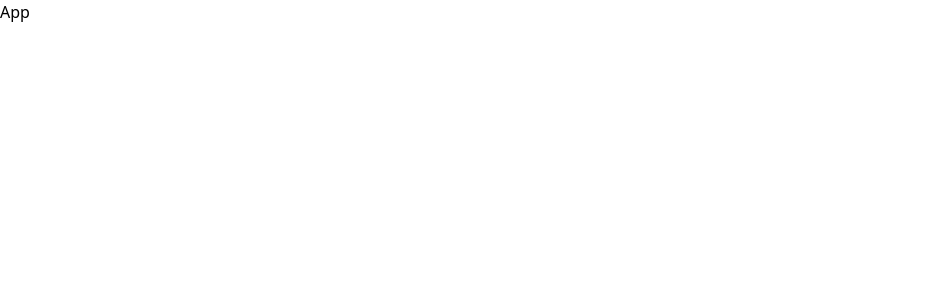
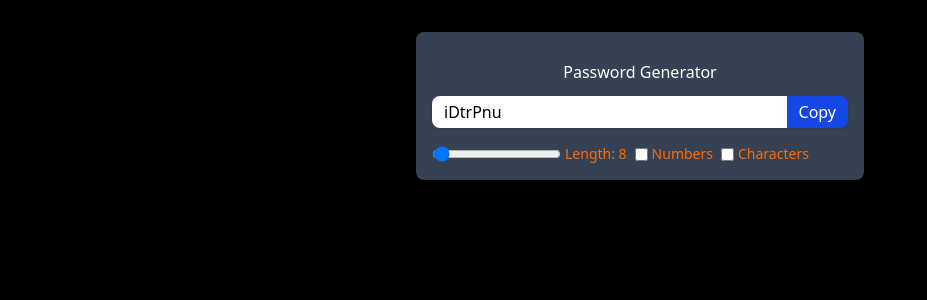
Before and after one commit to ameerhamza1490/Password-Generator-React, a React (Vite) app: page / in a window 1280 px wide. Shown: the top 300 px of the page, without its empty margins (0-927 px from the left). Built offline with nearby package versions, Linux system fonts and the light colour scheme.

Commit message:
initial commit

```diff
--- a/src/App.css
+++ b/src/App.css
@@ -0,0 +1,3 @@
+body{
+    background-color: black;
+}
--- a/src/App.jsx
+++ b/src/App.jsx
@@ -1,9 +1,100 @@
-import React from 'react'
+import React, { useCallback, useEffect, useState, useRef } from "react";
+import "./App.css";
 
 const App = () => {
+  const [length, setLength] = useState(8);
+  const [numberAllowed, setNumberAllowed] = useState(false);
+  const [charAllowed, setCharAllowed] = useState(false);
+  const [password, setPassword] = useState("");
+
+  const passwordGenerator = useCallback(() => {
+    let pass = "";
+    let str = "ABCDEFGHIJKLMNOPQRSTUVWXYZabcdefghijklmnopqrstuvwxyz";
+    if (numberAllowed) str += "0123456789";
+    if (charAllowed) str += "@#$%^&*!~";
+    for (let i = 1; i <= length; i++) {
+      let char = Math.floor(Math.random() * str.length + 1);
+      pass += str.charAt(char);
+    }
+    setPassword(pass);
+  }, [length, numberAllowed, charAllowed, setPassword]);
+
+  useEffect(() => {
+    passwordGenerator();
+  }, [length, numberAllowed, charAllowed, setPassword]);
+
+  //Use Ref Hook
+  const passwordRef = useRef(null);
+  const copyPassword = useCallback(() => {
+    passwordRef.current?.select();
+    window.navigator.clipboard.writeText(password);
+  }, [password]);
   return (
-    <div>App</div>
-  )
-}
+    <>
+      <div className="w-full max-w-md mx-auto shadow-md rounded-lg px-4 my-8 text-orange-500 bg-gray-700 py-4">
+        <h1 className="text-white text-center my-3">Password Generator</h1>
+        <div className="flex shadow rounded-lg overflow-hidden mb-4">
+          <input
+            type="text"
+            value={password}
+            className="outline-none w-full py-1 px-3 bg-white text-black"
+            placeholder="Password"
+            ref={passwordRef}
+            readOnly
+          />
+          <button
+            className="outline-none bg-blue-700 text-white px-3 py-0.5 shrink-0 cursor-pointer hover:bg-blue-950 transition delay-150 duration-300 ease-in-out focus:bg-blue-200"
+            onClick={copyPassword}
+          >
+            Copy
+          </button>
+        </div>
+        <div className="flex text-sm gap-x-2">
+          <div className="flex items-center gap-x-1">
+            <input
+              type="range"
+              min={6}
+              max={100}
+              value={length}
+              className="cursor-pointer"
+              onChange={(e) => {
+                setLength(e.target.value);
+              }}
+            />
+            <label>Length: {length} </label>
+          </div>
+          <div className="flex items-center gap-x-1">
+            <input
+              className="cursor-pointer"
+              type="checkbox"
+              defaultChecked={numberAllowed}
+              id="numberInput"
+              onChange={() => {
+                setNumberAllowed((prev) => !prev);
+              }}
+            />
+            <label htmlFor="numberInput" className="cursor-pointer">
+              Numbers
+            </label>
+          </div>
+          <div className="flex items-center gap-x-1">
+            <input
+              className="cursor-pointer"
+              type="checkbox"
+              defaultChecked={charAllowed}
+              id="charInput"
+              onChange={() => {
+                setCharAllowed((prev) => !prev);
+              }}
+            />
+            <label htmlFor="charInput" className="cursor-pointer">
+              Characters
+            </label>
+          </div>
+        </div>
+      </div>
+    </>
+  );
+};
 
-export default App
+export default App;
```
